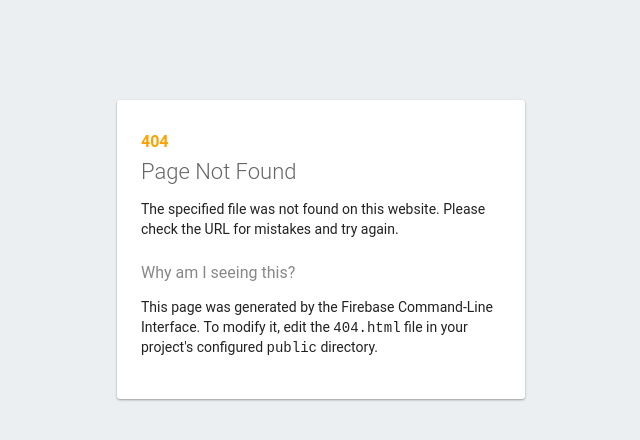
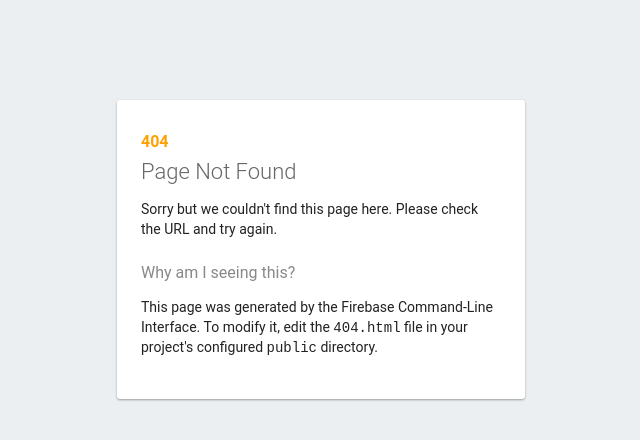
Before and after one commit to Kunal8195/Firebase-Push-Notifications, a plain HTML site: page 404.html in a window 1280 px wide. Shown: the whole page, without its empty margins (319-959 px from the left). Drawn offline with Linux system fonts and the light colour scheme.

Commit message:
Update 404.html

```diff
--- a/404.html
+++ b/404.html
@@ -25,7 +25,7 @@
     <div id="message">
       <h2>404</h2>
       <h1>Page Not Found</h1>
-      <p>The specified file was not found on this website. Please check the URL for mistakes and try again.</p>
+      <p>Sorry but we couldn't find this page here. Please check the URL and try again.</p>
       <h3>Why am I seeing this?</h3>
       <p>This page was generated by the Firebase Command-Line Interface. To modify it, edit the <code>404.html</code> file in your project's configured <code>public</code> directory.</p>
     </div>
```
